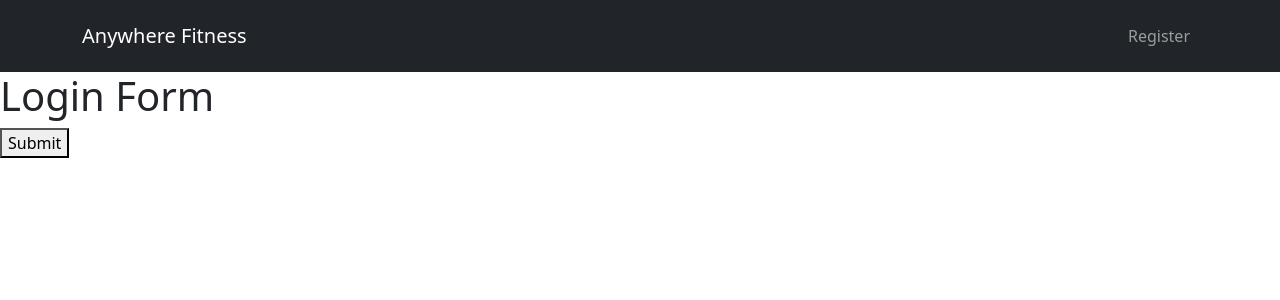
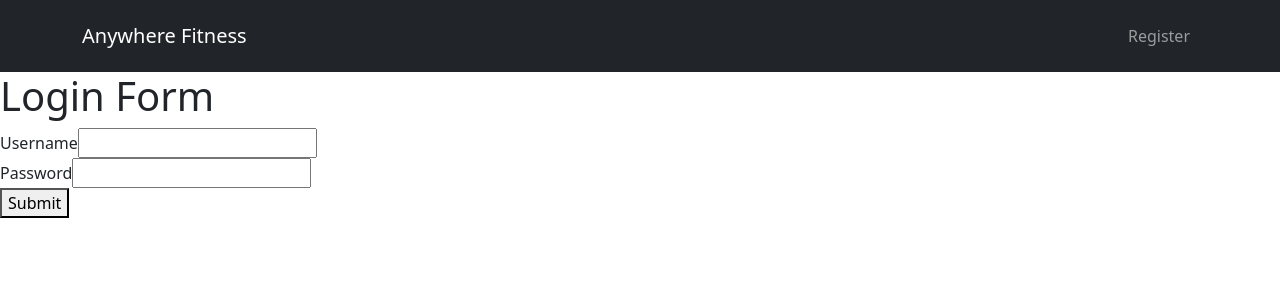
Before and after one commit to AnywhereFitness97/AnywhereFitness, a React (Create React App) app in the folder front-end/: page / in a window 1280 px wide. Shown: the top 300 px of the page. Built offline with nearby package versions, Linux system fonts and the light colour scheme.

Commit message:
login form

```diff
--- a/front-end/src/components/forms/Login.jsx
+++ b/front-end/src/components/forms/Login.jsx
@@ -1,13 +1,53 @@
-import React from "react";
+import React, { useState } from "react";
 import { Link } from "react-router-dom";
 
+const initialValues = {
+  username: "",
+  password: "",
+};
+const initialFormErrors = {
+  username: "",
+  password: "",
+};
+
 const Login = () => {
+  const [user, setUser] = useState({});
+  const [formValues, setFormValues] = useState(initialValues);
+  const [formErrors, setFormErrors] = useState(initialFormErrors);
+
+  const handleChange = (e) => {
+    const { name, value } = e.target;
+    setFormValues({ ...formValues, [name]: value });
+  };
+
   return (
     <div>
       <h1>Login Form</h1>
-      <Link to="/client">
-        <button>Submit</button>
-      </Link>
+      <form>
+        <label>
+          Username
+          <input
+            type="text"
+            name="username"
+            value={formValues.username}
+            onChange={handleChange}
+          />
+        </label>
+        <div className="error">{formErrors.username}</div>
+        <label>
+          Password
+          <input
+            type="text"
+            name="password"
+            value={formValues.password}
+            onChange={handleChange}
+          />
+        </label>
+        <div className="error">{formErrors.password}</div>
+        <Link to="/client">
+          <button>Submit</button>
+        </Link>
+      </form>
     </div>
   );
 };
```
